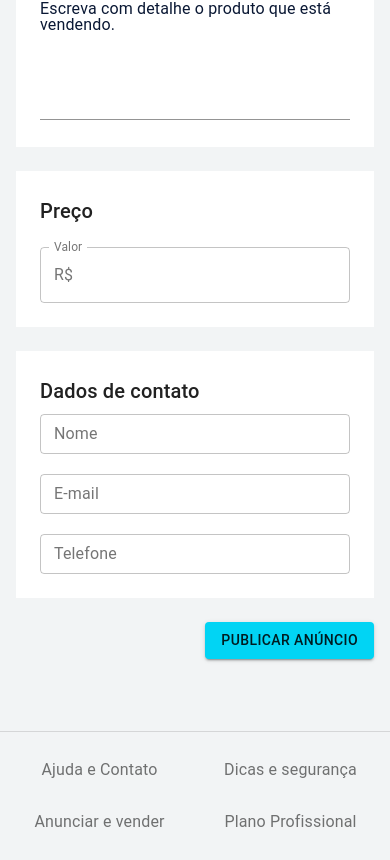
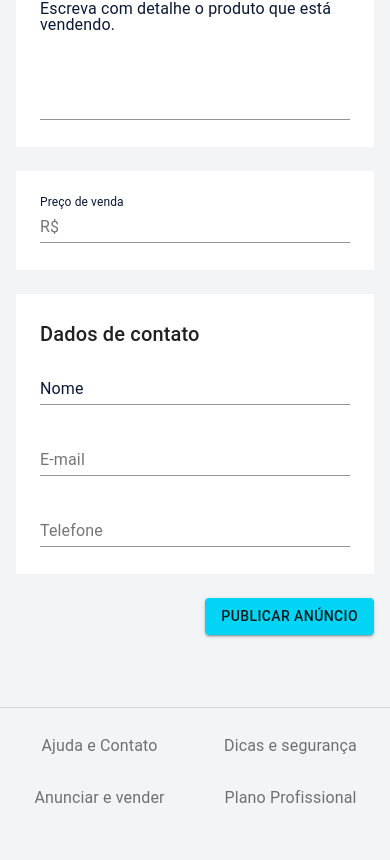
Before and after one commit to reginaldodlneto/tourx, a Next.js app: page /user/publish in a window 390 px wide. Shown: the part 890-1750 px from the top of the page. After the commit the page ends 1726 px from the top, so only its background shows below. Built offline with nearby package versions, Linux system fonts and the light colour scheme.

Commit message:
validacao dos campos price, name, email e phone

```diff
--- a/pages/user/publish.js
+++ b/pages/user/publish.js
@@ -101,7 +101,18 @@
   description: yup
     .string()
     .min(50, 'Escreva uma descrição com pelo manos 50 caracteres.')
-    .required('Campo obrigatório')
+    .required('Campo obrigatório'),
+
+  price: yup.number().required('Campo obrigatório'),
+
+  email: yup
+    .string()
+    .email('Digite um e-mail válido')
+    .required('Campo obrigatório'),
+
+  name: yup.string().required('Campo obrigatório'),
+
+  phone: yup.number().required('Campo obrigatório')
 })
 
 const Publish = () => {
@@ -132,7 +143,11 @@
         initialValues={{
           title: '',
           category: '',
-          description: ''
+          description: '',
+          price: '',
+          email: '',
+          name: '',
+          phone: ''
         }}
         validationSchema={validationSchema}
         onSubmit={values => {
@@ -281,6 +296,7 @@
                       multiline
                       rows={6}
                       variant="outlined"
+                      onChange={handleChange}
                     />
                     <FormHelperText>{errors.description}</FormHelperText>
                   </FormControl>
@@ -289,19 +305,19 @@
 
               <Container maxWidth="md" className={classes.boxContainer}>
                 <Box className={classes.box}>
-                  <Typography component="h6" variant="h6" color="textPrimary">
-                    Preço
-                  </Typography>
-                  <br />
-                  <FormControl fullWidth variant="outlined">
-                    <InputLabel> Valor</InputLabel>
-                    <OutlinedInput
-                      onChange={() => {}}
+                  <FormControl error={errors.price} fullWidth>
+                    <InputLabel className={classes.inputLabel}>
+                      Preço de venda
+                    </InputLabel>
+                    <Input
+                      name="price"
+                      variante="outlined"
+                      onChange={handleChange}
                       startAdornment={
                         <InputAdornment position="start">R$</InputAdornment>
                       }
-                      labelWidth={40}
                     />
+                    <FormHelperText>{errors.price}</FormHelperText>
                   </FormControl>
                 </Box>
               </Container>
@@ -316,28 +332,43 @@
                   >
                     Dados de contato
                   </Typography>
-                  <TextField
-                    label="Nome"
-                    variant="outlined"
-                    size="small"
-                    fullWidth
-                  />
+                  <FormControl error={errors.name} fullWidth>
+                    <InputLabel className={classes.inputLabel}>Nome</InputLabel>
+                    <Input
+                      name="name"
+                      value={values.name}
+                      onChange={handleChange}
+                    />
+                    <FormHelperText>{errors.name}</FormHelperText>
+                  </FormControl>
                   <br />
                   <br />
-                  <TextField
-                    label="E-mail"
-                    variant="outlined"
-                    size="small"
-                    fullWidth
-                  />
+
+                  <FormControl error={errors.email} fullWidth>
+                    <InputLabel classemail={classes.inputLabel}>
+                      E-mail
+                    </InputLabel>
+                    <Input
+                      name="email"
+                      value={values.email}
+                      onChange={handleChange}
+                    />
+                    <FormHelperText>{errors.email}</FormHelperText>
+                  </FormControl>
                   <br />
                   <br />
-                  <TextField
-                    label="Telefone"
-                    variant="outlined"
-                    size="small"
-                    fullWidth
-                  />
+
+                  <FormControl error={errors.phone} fullWidth>
+                    <InputLabel classphone={classes.inputLabel}>
+                      Telefone
+                    </InputLabel>
+                    <Input
+                      name="phone"
+                      value={values.phone}
+                      onChange={handleChange}
+                    />
+                    <FormHelperText>{errors.phone}</FormHelperText>
+                  </FormControl>
                 </Box>
               </Container>
               <Container maxWidth="md" className={classes.boxContainer}>
```
